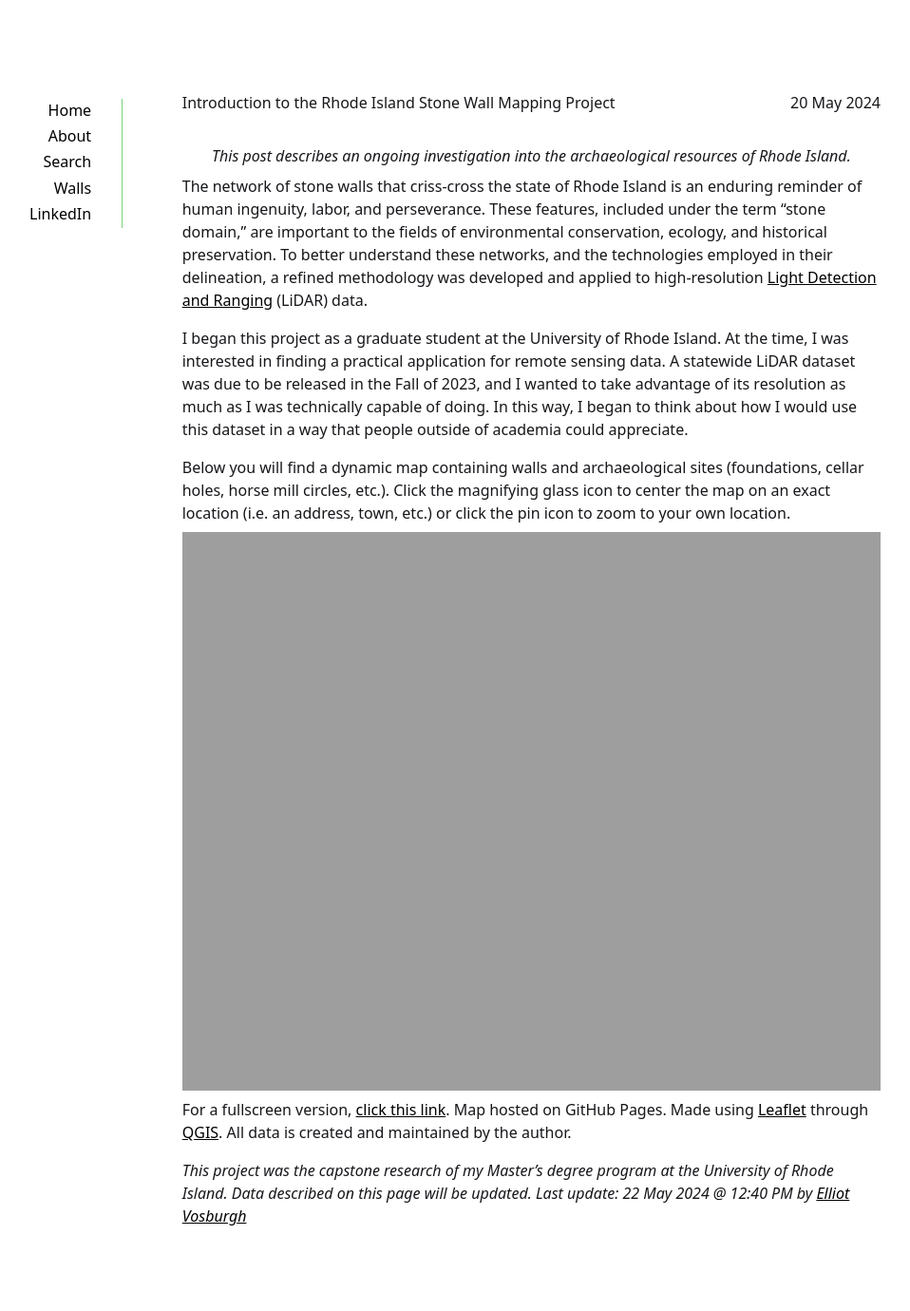
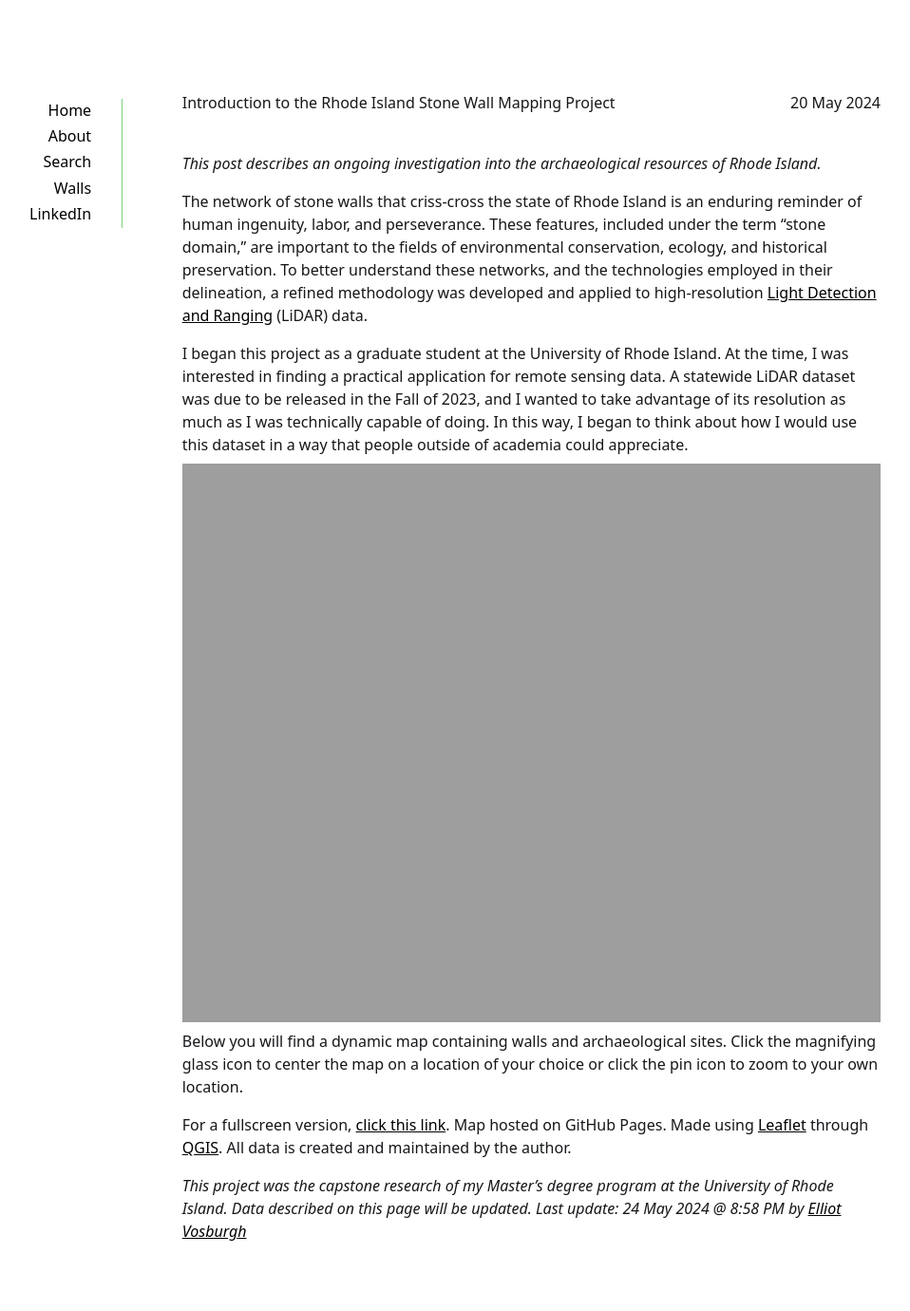
Before and after one commit to e-vos/e-vos.github.io, a Jekyll site: the page built from _posts/2024-05-20-stones-overview.md, in a window 1280 px wide. Shown: the whole page at 95% size, without its empty margins (161-1119 px from the left). Built offline with Jekyll 4.4.1, drawn with Linux system fonts in a browser that asks for light colours.

Commit message:
Update 2024-05-20-stones-overview.md

```diff
--- a/_posts/2024-05-20-stones-overview.md
+++ b/_posts/2024-05-20-stones-overview.md
@@ -7,18 +7,20 @@ comments: false
 tags: [GIS, remote sensing, LiDAR, archaeology, history, project]
 ---
 
-<div align="center"><i>This post describes an ongoing investigation into the archaeological resources of Rhode Island.</i></div>
+*This post describes an ongoing investigation into the archaeological resources of Rhode Island.*
 
 The network of stone walls that criss-cross the state of Rhode Island is an enduring reminder of human ingenuity, labor, and perseverance. These features, included under the term “stone domain,” are important to the fields of environmental conservation, ecology, and historical preservation. To better understand these networks, and the technologies employed in their delineation, a refined methodology was developed and applied to high-resolution [Light Detection and Ranging](https://www.neonscience.org/resources/learning-hub/tutorials/lidar-basics) (LiDAR) data.
 
 I began this project as a graduate student at the University of Rhode Island. At the time, I was interested in finding a practical application for remote sensing data. A statewide LiDAR dataset was due to be released in the Fall of 2023, and I wanted to take advantage of its resolution as much as I was technically capable of doing. In this way, I began to think about how I would use this dataset in a way that people outside of academia could appreciate.
 
-Below you will find a dynamic map containing walls and archaeological sites (foundations, cellar holes, horse mill circles, etc.). Click the magnifying glass icon to center the map on an exact location (i.e. an address, town, etc.) or click the pin icon to zoom to your own location.
 
 <style>.embed-container {position: relative; padding-bottom: 80%; height: 0; max-width: 100%;} .embed-container iframe, .embed-container object, .embed-container iframe{position: absolute; top: 0; left: 0; width: 100%; height: 100%;} small{position: absolute; z-index: 40; bottom: 0; margin-bottom: -15px;}</style><div class="embed-container"><iframe width="500" height="400" frameborder="0" scrolling="no" marginheight="0" marginwidth="0" title="Rhode Island stone walls" src="https://e-vos.github.io/walls_map"></iframe></div>
+
+
+Below you will find a dynamic map containing walls and archaeological sites. Click the magnifying glass icon to center the map on a location of your choice or click the pin icon to zoom to your own location.
 
 For a fullscreen version, [click this link](https://e-vos.github.io/walls_map). Map hosted on GitHub Pages. Made using [Leaflet](https://leafletjs.com/) through [QGIS](https://qgis.org/en/site/index.html). All data is created and maintained by the author.
 
 <!--- <embed height="750" src="https://e-vos.github.io/pdf/A%20LiDAR%20Approach%20To%20Delineating%20Historical%20Land%20Use%20Patterns.pdf" type="application/pdf" /> --->
 
-*This project was the capstone research of my Master's degree program at the University of Rhode Island. Data described on this page will be updated. Last update: 22 May 2024 @ 12:40 PM by [Elliot Vosburgh](maileto:elliot_vosburgh@uri.edu)*
+*This project was the capstone research of my Master's degree program at the University of Rhode Island. Data described on this page will be updated. Last update: 24 May 2024 @ 8:58 PM by [Elliot Vosburgh](maileto:elliot_vosburgh@uri.edu)*
```
